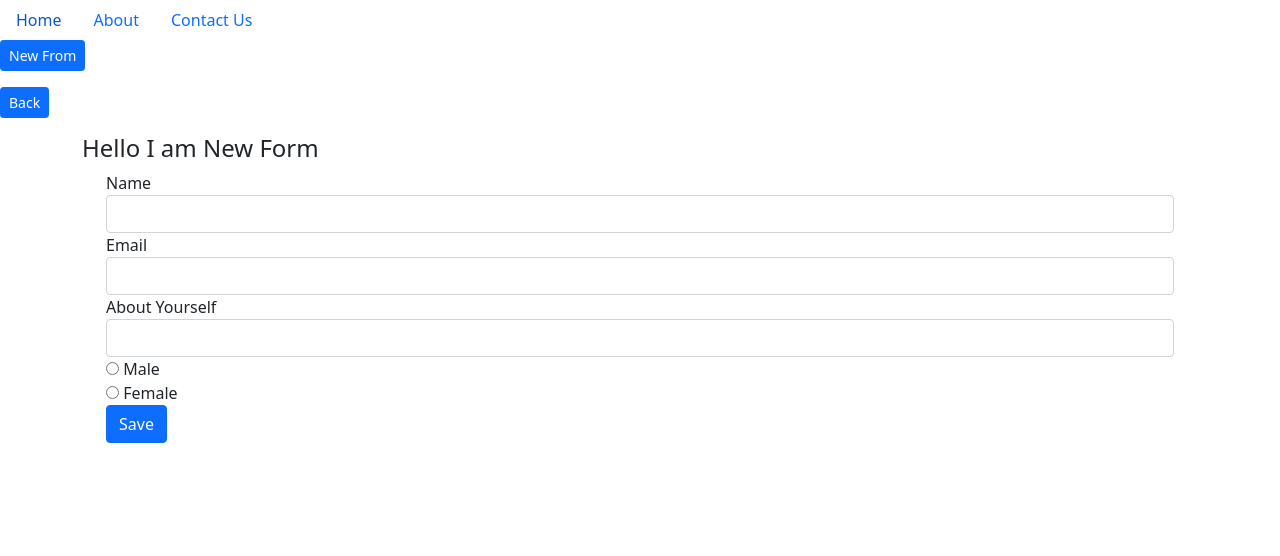
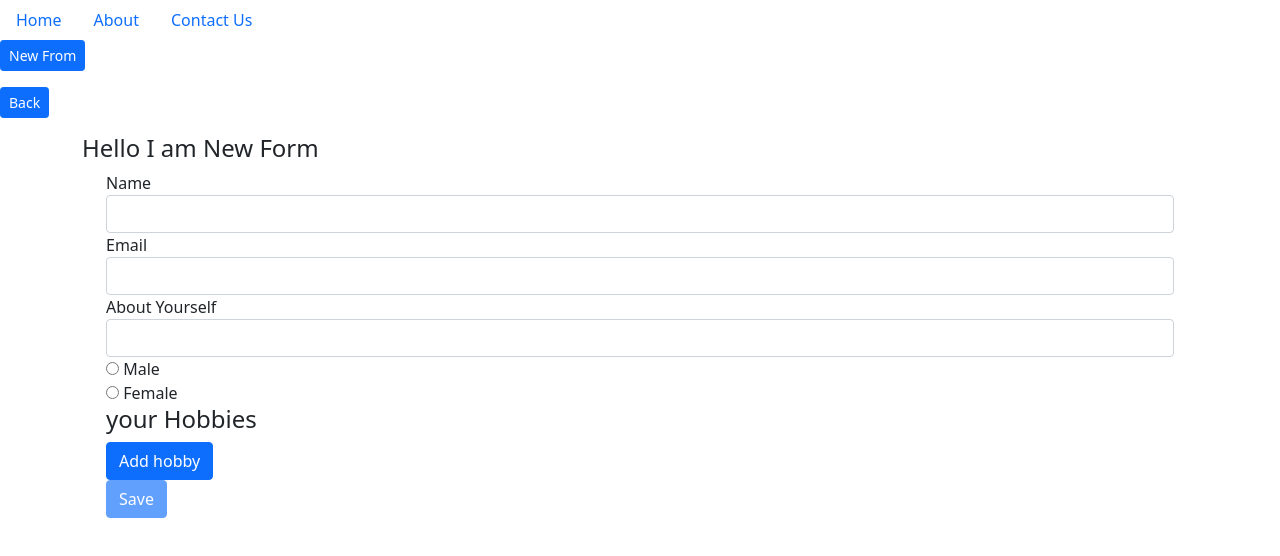
Before and after one commit to Sutapa94/advance-angular, an Angular app: page /home/form in a window 1280 px wide. Shown: the top 556 px of the page. Built offline with nearby package versions, Linux system fonts and the light colour scheme.

Commit message:
Custom Validation added

```diff
--- a/src/app/MyComponents/home/newform/newform.component.html
+++ b/src/app/MyComponents/home/newform/newform.component.html
@@ -12,7 +12,8 @@
                         formControlName="name"
                     >
                     <span *ngIf="newForm.get('userData.name').invalid && newForm.get('userData.name').touched">
-                        Please enter your name
+                        <span *ngIf="newForm.get('userData.name').errors['restrictName']"> This Name is not Valid </span>
+                        <span *ngIf="newForm.get('userData.name').errors['required']"> This Field is Required </span>
                     </span>
                 </div>
                 <div class="form-group">
@@ -24,7 +25,8 @@
                         formControlName="email"
                     >
                     <span *ngIf="newForm.get('userData.email').invalid && newForm.get('userData.email').touched">
-                        Please enter correct email id
+                        <span *ngIf="newForm.get('userData.email').errors['restrictEmail']">Email is not Valid</span>
+                        <span *ngIf="newForm.get('userData.email').errors['required']"> This Field is Required </span>
                     </span>
                 </div>
             </div>
@@ -46,10 +48,23 @@
                     > {{gender}}
                 </label>
             </div>
+            <div formArrayName="hobbies">
+                <h4> your Hobbies </h4>
+                <button
+                    class="btn btn-primary"
+                    type="button"
+                    (click)="onAddHobby()"
+                > Add hobby</button>
+                <div
+                    class="fomr-group"
+                    *ngFor="let hobbyControl of getControls() ; let i = index"
+                ><input type="text" [formControlName]="i">
+                </div>
+            </div>
             <span *ngIf="newForm.invalid && newForm.touched">
                 Form is invalid
             </span>
-            <button type="submit" class="btn btn-primary">Save</button>
+            <button type="submit" class="btn btn-primary" [disabled]="newForm.invalid">Save</button>
         </form>
     </div>
 </div>
--- a/src/app/MyComponents/home/newform/newform.component.ts
+++ b/src/app/MyComponents/home/newform/newform.component.ts
@@ -1,5 +1,6 @@
 import { Component, Input, OnInit } from '@angular/core';
-import { FormControl, FormGroup, Validators } from '@angular/forms';
+import { FormArray, FormControl, FormGroup, Validators } from '@angular/forms';
+import { Observable } from 'rxjs';
 import { MyserviceService } from 'src/app/Services/myservice.service';
 
 @Component({
@@ -12,6 +13,8 @@ export class NewformComponent implements OnInit {
   genders=["Male","Female"];
   title:string
   newForm : FormGroup;
+  restrictName = ["Sam","Ryan"];
+  restrictEmail = ["test@test.com","test1@test.com"];
 
   constructor(private service:MyserviceService) { }
 
@@ -19,16 +22,54 @@ export class NewformComponent implements OnInit {
     this.title = this.service.title
     this.newForm = new FormGroup({
       'userData' : new FormGroup({
-        'name' : new FormControl(null,Validators.required),
-        'email' : new FormControl(null,[Validators.required , Validators.email])
+        'name' : new FormControl(null,[Validators.required,this.restrictNamevalidator.bind(this)]),
+        'email' : new FormControl(null,[Validators.required , Validators.email], this.restrictEmailValidator.bind(this))
       }),
       'about' : new FormControl(null),
       'gender' : new FormControl(null,Validators.required),
+      'hobbies' : new FormArray([])
     });
   }
 
   onSubmit(){
     console.log(this.newForm.status);
+    console.log(this.newForm);
+  }
+
+  onAddHobby(){
+    const control = new FormControl(null,Validators.required);
+    (<FormArray>this.newForm.get("hobbies")).push(control);
+  }
+
+  getControls(){
+    return (<FormArray>this.newForm.get('hobbies')).controls;
+  }
+
+  //Custom Validator
+  //it will return like this : {"restrictName":true}
+  restrictNamevalidator(controls : FormControl) : { [key:string] : boolean }{
+    if(this.restrictName.indexOf(controls.value) !== -1){
+      return {"restrictName" : true}
+    }
+    return null;
+  }
+
+  //Custom Async Validator
+  restrictEmailValidator(controls : FormControl) : Promise<any> | Observable<any> {
+
+    const promise = new Promise<any> ((resolve,reject) => {
+      setTimeout(() => {
+        if(this.restrictEmail.indexOf(controls.value) !== -1){
+          resolve ({'restrictEmail' : true})
+        }
+        else{
+          resolve(null)
+        }
+      },2000)
+    });
+
+    return promise
+
   }
 
 }
```
